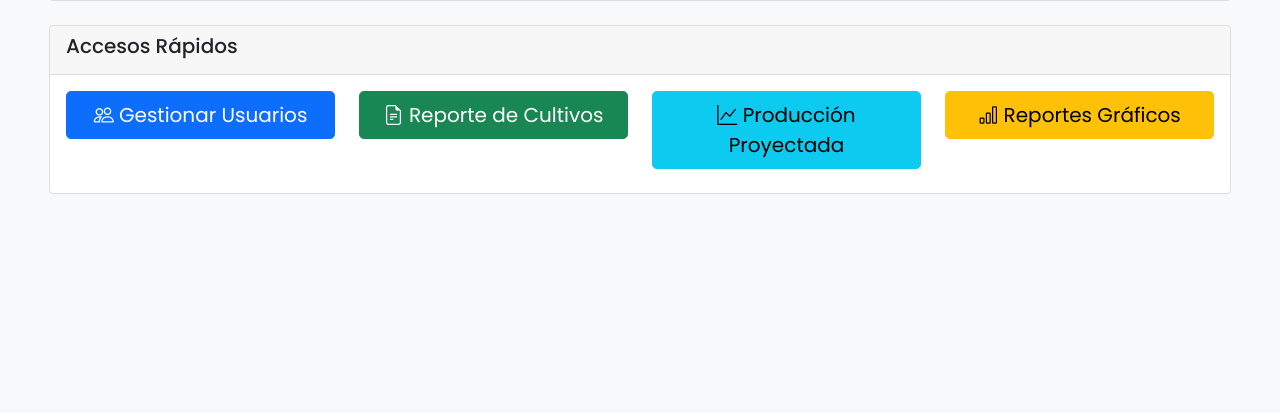
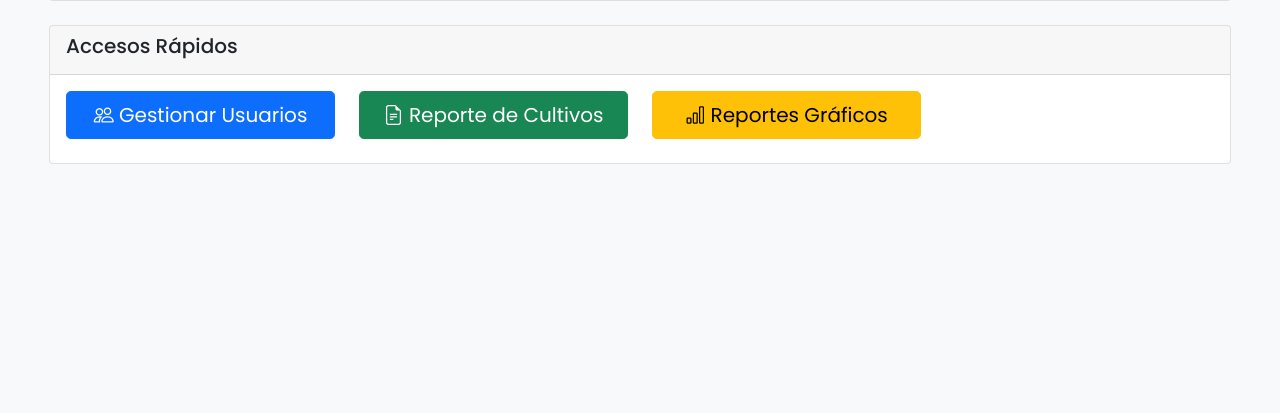
Before and after one commit to vannysys/Agrosoft2.0, a Django app: template usuarios/templates/admin_dashboard.html in a window 1280 px wide. Shown: the part 383-800 px from the top of the page. Run offline with Django 5.2, Linux system fonts and the light colour scheme; the template is opened without the code that fills it, so the values that code supplies are empty; parts of the project's set-up code (start-up, migrations or seed data) failed here and were passed over; some libraries are stand-ins or nearby versions.

Commit message:
proyeccion

```diff
--- a/usuarios/templates/admin_dashboard.html
+++ b/usuarios/templates/admin_dashboard.html
@@ -104,11 +104,6 @@
                             </a>
                         </div>
                         <div class="col-md-3">
-                            <a href="{% url 'produccion_proyectada' %}" class="btn btn-info btn-lg w-100 mb-2">
-                                <i class="bi bi-graph-up"></i> Producción Proyectada
-                            </a>
-                        </div>
-                        <div class="col-md-3">
                             <a href="{% url 'reportes_graficos' %}" class="btn btn-warning btn-lg w-100 mb-2">
                                 <i class="bi bi-bar-chart"></i> Reportes Gráficos
                             </a>
```
